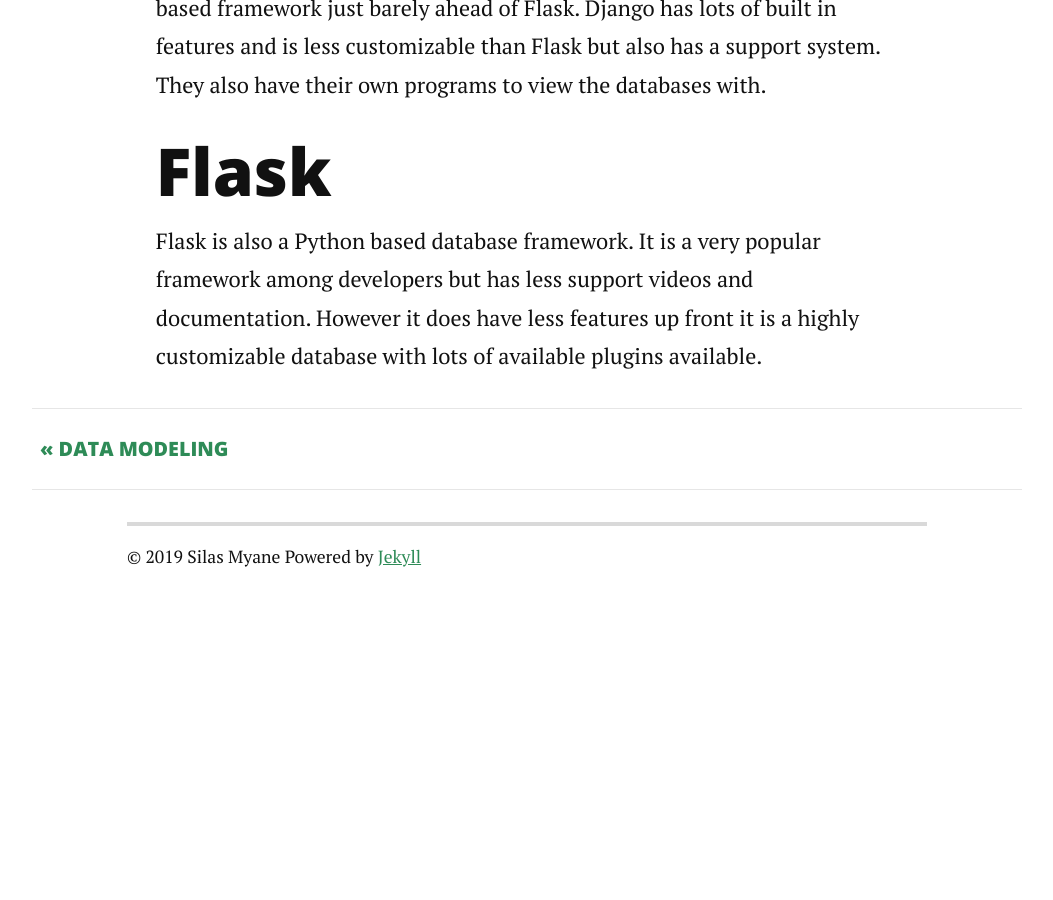
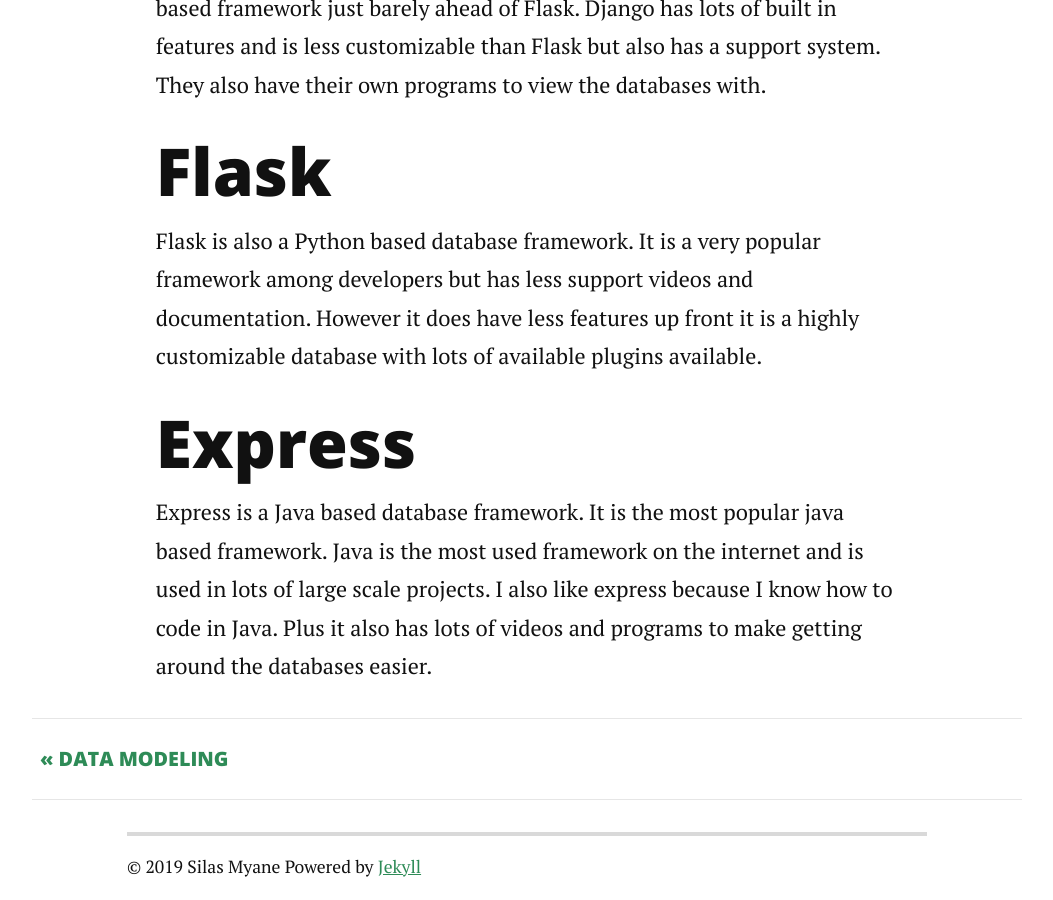
Before and after one commit to enderslayer/csci340blog, a Jekyll site: the page built from _posts/2019-10-15-Framework-Impressions.markdown, in a window 1280 px wide and 900 px high, scrolled down 1242 px. Shown: the whole window, without its empty margins (113-1166 px from the left). Built offline with Jekyll 4.4.1, drawn with Linux system fonts in a browser that asks for light colours; nearby versions of some CDN libraries; before the commit the page ends 1832 px from its top, so only the background shows below that.

Commit message:
post finished

```diff
--- a/_posts/2019-10-15-Framework-Impressions.markdown
+++ b/_posts/2019-10-15-Framework-Impressions.markdown
@@ -14,3 +14,5 @@ My top three frameworks are frameworks that interest me and that use languages t
 Django is a Python based database framework. It is the most popular python based framework just barely ahead of Flask. Django has lots of built in features and is less customizable than Flask but also has a support system. They also have their own programs to view the databases with.
 # Flask
 Flask is also a Python based database framework. It is a very popular framework among developers but has less support videos and documentation. However it does have less features up front it is a highly customizable database with lots of available plugins available.
+# Express
+Express is a Java based database framework. It is the most popular java based framework. Java is the most used framework on the internet and is used in lots of large scale projects. I also like express because I know how to code in Java. Plus it also has lots of videos and programs to make getting around the databases easier.
```
